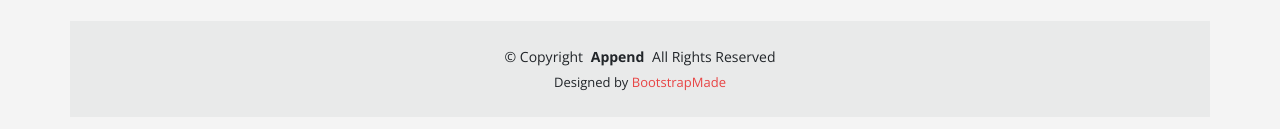
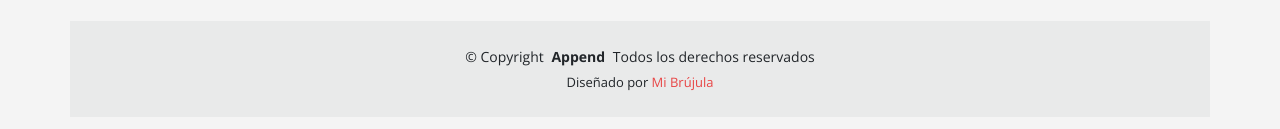
Before and after one commit to carlosreges/Append, a plain HTML site: page index.html in a window 1280 px wide. Shown: the part 10547-10676 px from the top of the page. Drawn offline with nearby package versions, Linux system fonts and the light colour scheme.

Commit message:
Subiendo cambios iniciales.

```diff
--- a/index.html
+++ b/index.html
@@ -28,13 +28,6 @@
   <!-- Template Main CSS File -->
   <link href="assets/css/main.css" rel="stylesheet">
 
-  <!-- =======================================================
-  * Template Name: Append
-  * Updated: Feb 01 2024 with Bootstrap v5.3.2
-  * Template URL: https://bootstrapmade.com/append-bootstrap-website-template/
-  * Author: BootstrapMade.com
-  * License: https://bootstrapmade.com/license/
-  ======================================================== -->
 </head>
 
 <body class="index-page" data-bs-spy="scroll" data-bs-target="#navmenu">
@@ -1170,13 +1163,9 @@
     </div>
 
     <div class="container copyright text-center mt-4">
-      <p>&copy; <span>Copyright</span> <strong class="px-1">Append</strong> <span>All Rights Reserved</span></p>
+      <p>&copy; <span>Copyright</span> <strong class="px-1">Append</strong> <span>Todos los derechos reservados</span></p>
       <div class="credits">
-        <!-- All the links in the footer should remain intact. -->
-        <!-- You can delete the links only if you've purchased the pro version. -->
-        <!-- Licensing information: https://bootstrapmade.com/license/ -->
-        <!-- Purchase the pro version with working PHP/AJAX contact form: [buy-url] -->
-        Designed by <a href="https://bootstrapmade.com/">BootstrapMade</a>
+        Diseñado por <a href="https://mibrujula.com.ar/">Mi Brújula</a>
       </div>
     </div>
 
```
